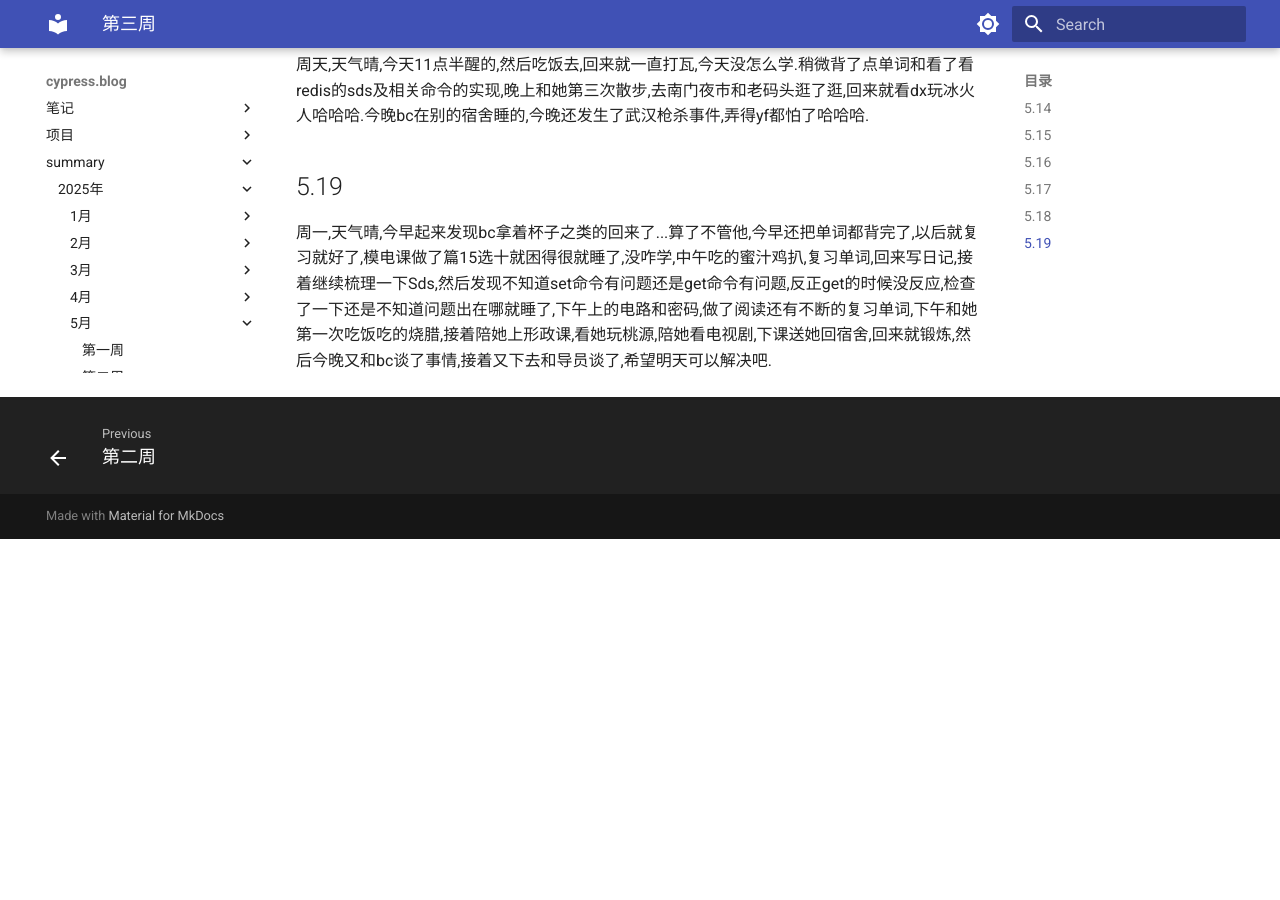
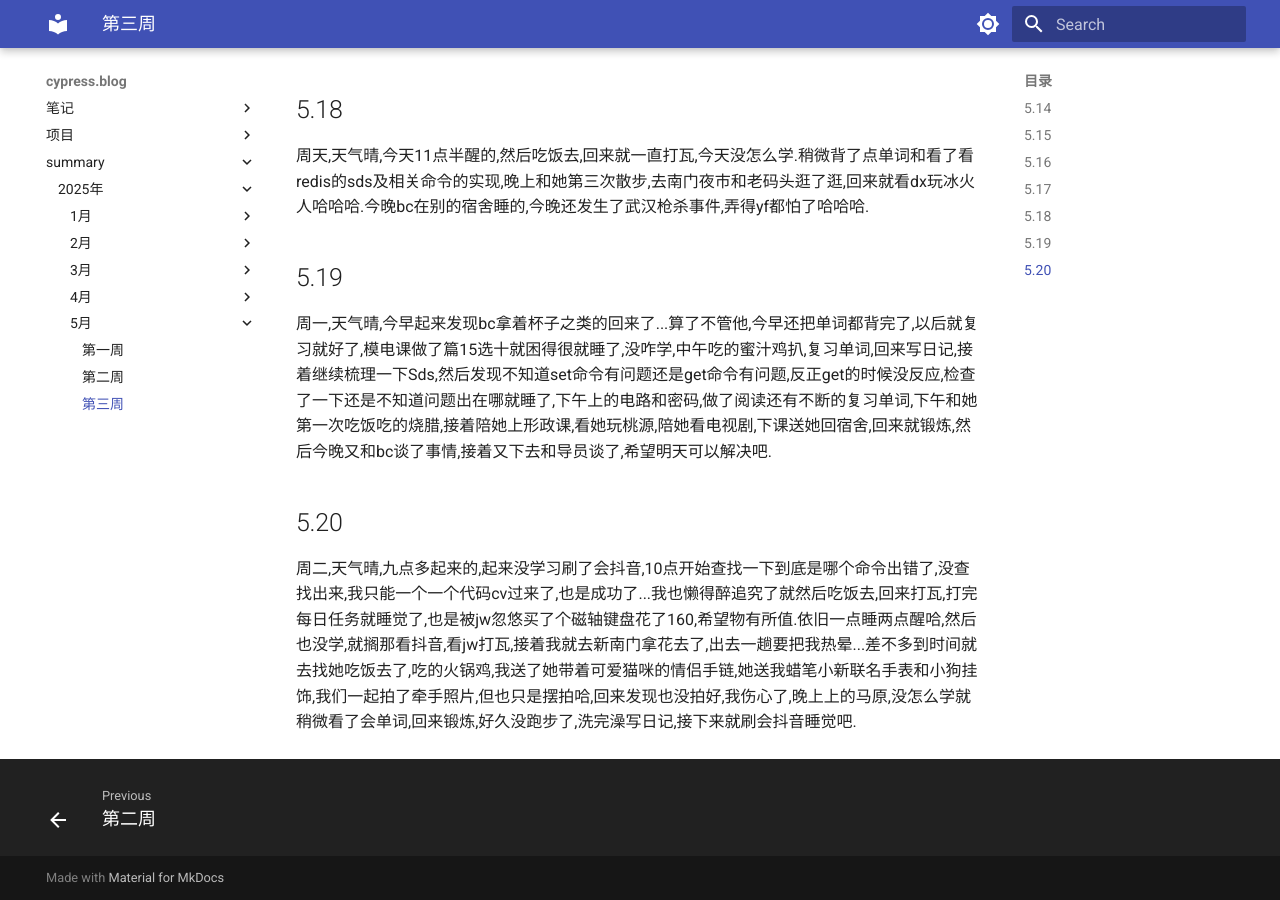
Before and after one commit to cyprer/blog0, an MkDocs documentation site: the page built from docs/summary/25year/5month/3week.md, in a window 1280 px wide and 900 px high, scrolled down 1208 px. Built offline with MkDocs 1.6.1 and Material for MkDocs 9.7.7, drawn with Linux system fonts in a browser that asks for light colours; before the commit the page ends 1747 px from its top, so only the background shows below that; some of the changed text lies outside the part shown.

Commit message:
docs: 更新25年5月第3周周结文档
添加了5月20日的学习与生活记录，包括redis学习进展、日常活动和约会细节。

```diff
--- a/docs/summary/25year/5month/3week.md
+++ b/docs/summary/25year/5month/3week.md
@@ -1,5 +1,5 @@
 # 第三周周结
-
+  今天主要学习redis,从Resp协议开始写的,做到了sds的封装,大概有五天在学吧,实现String的set,get命令,周二约会去喽,开心.就是官宣照片没拍好,伤心.
 ## 5.14
   周三,天气晴,今天十点半,依旧梦到她了,梦到有人王者给她送花,我承认我吃醋了,然后洗漱吃饭去了,回来写日记,感觉有些困了,我将美美睡觉.一点睡醒了,然后就一直打瓦,打累了写电路作业,然后写劳动实践论文,写完继续学习redis,重新写Resp协议,但依然连接不上,问了一下奶龙,他没给我找出来,但是用它的github仓库的代码也是实现了,我尝试寻找问题出现在哪里,但依然没有找到,然后就去吃饭了,吃饭完休息一会准备去跑步的,结果下雨了也是有点衰了,今天也有在锻炼.有点忘了今晚干了什么,我反正今晚没有打瓦也没打王者,但感觉时间就这样过去了,好在我终于把属于自己的redis协议实现了,也算是实现了吧,我累了.
 ## 5.15
@@ -12,3 +12,5 @@
   周天,天气晴,今天11点半醒的,然后吃饭去,回来就一直打瓦,今天没怎么学.稍微背了点单词和看了看redis的sds及相关命令的实现,晚上和她第三次散步,去南门夜市和老码头逛了逛,回来就看dx玩冰火人哈哈哈.今晚bc在别的宿舍睡的,今晚还发生了武汉枪杀事件,弄得yf都怕了哈哈哈.
 ## 5.19
   周一,天气晴,今早起来发现bc拿着杯子之类的回来了...算了不管他,今早还把单词都背完了,以后就复习就好了,模电课做了篇15选十就困得很就睡了,没咋学,中午吃的蜜汁鸡扒,复习单词,回来写日记,接着继续梳理一下Sds,然后发现不知道set命令有问题还是get命令有问题,反正get的时候没反应,检查了一下还是不知道问题出在哪就睡了,下午上的电路和密码,做了阅读还有不断的复习单词,下午和她第一次吃饭吃的烧腊,接着陪她上形政课,看她玩桃源,陪她看电视剧,下课送她回宿舍,回来就锻炼,然后今晚又和bc谈了事情,接着又下去和导员谈了,希望明天可以解决吧.
+## 5.20
+  周二,天气晴,九点多起来的,起来没学习刷了会抖音,10点开始查找一下到底是哪个命令出错了,没查找出来,我只能一个一个代码cv过来了,也是成功了...我也懒得醉追究了就然后吃饭去,回来打瓦,打完每日任务就睡觉了,也是被jw忽悠买了个磁轴键盘花了160,希望物有所值.依旧一点睡两点醒哈,然后也没学,就搁那看抖音,看jw打瓦,接着我就去新南门拿花去了,出去一趟要把我热晕...差不多到时间就去找她吃饭去了,吃的火锅鸡,我送了她带着可爱猫咪的情侣手链,她送我蜡笔小新联名手表和小狗挂饰,我们一起拍了牵手照片,但也只是摆拍哈,回来发现也没拍好,我伤心了,晚上上的马原,没怎么学就稍微看了会单词,回来锻炼,好久没跑步了,洗完澡写日记,接下来就刷会抖音睡觉吧.
```
